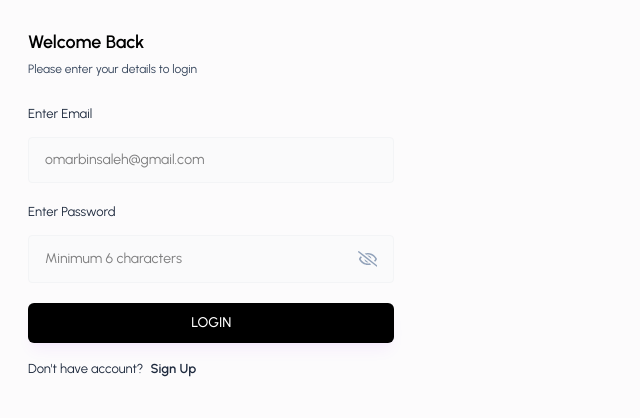
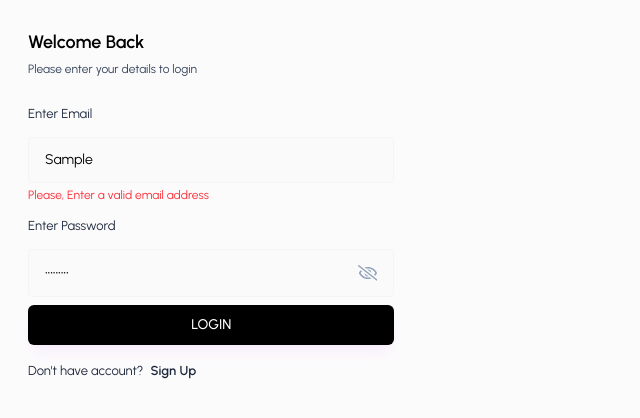
Before and after one commit to omarbinsaleh/resume-builder-frontend, a React (Vite) app: page /login in a window 1280 px wide. Both pictures are taken after typing "Sample", "Sample123" into the empty fields and a click on the button "LOGIN". Shown: the top 418 px of the page, without its empty margins (0-640 px from the left). Built offline with nearby package versions, Linux system fonts and the light colour scheme.

Commit message:
modified the login page

```diff
--- a/jsconfig.json
+++ b/jsconfig.json
@@ -0,0 +1,3 @@
+{
+
+}
--- a/src/components/Inputs/Input.jsx
+++ b/src/components/Inputs/Input.jsx
@@ -1,7 +1,7 @@
 import React, { useState } from 'react'
 import { FaRegEye, FaRegEyeSlash } from 'react-icons/fa';
 
-const Input = ({ value, onChange, label, placeholder, type }) => {
+const Input = ({ value, onChange, label, placeholder, type, errorMessage }) => {
    const [showPassword, setShowPassword] = useState(false);
 
    const toggleShowPassword = () => {
@@ -30,6 +30,8 @@ const Input = ({ value, onChange, label, placeholder, type }) => {
                </>
             )}
          </div>
+         {errorMessage && <p className='text-red-500 text-xs pb-2.5'>{errorMessage}</p>}
+
       </div>
    )
 }
--- a/src/index.css
+++ b/src/index.css
@@ -58,7 +58,7 @@
 }
 
 .input-box {
-  @apply w-full flex justify-between gap-3 text-sm text-black bg-gray-50/50 rounded px-4 py-3 mb-4 mt-3 border border-gray-100 outline-none focus-within:border-purple-300;
+  @apply w-full flex justify-between gap-3 text-sm text-black bg-gray-50/50 rounded px-4 py-3 mb-1 mt-3 border border-gray-100 outline-none focus-within:border-purple-300;
 }
 
 .btn-primary {
--- a/src/pages/Auth/Login.jsx
+++ b/src/pages/Auth/Login.jsx
@@ -2,20 +2,50 @@ import React, { useState } from 'react'
 import { useNavigate } from 'react-router';
 import Input from '../../components/Inputs/Input';
 import toast from 'react-hot-toast';
+import { validateEmail } from '../../utils/helper';
 
 const Login = ({setCurrentPage}) => {
   const [email, setEmail] = useState('');
   const [password, setPassword] = useState('');
-  const [error, setError] = useState(null)
+  const [emailError, setEmailError] = useState(null);
+  const [passwordError, setPasswordError] = useState(null);
   const navigate = useNavigate();
 
   // Handle the Login Form Submit
   const handleLogin = async (e) => {
     e.preventDefault();
-    toast.success(`Email: ${email} and Password: ${password}`)
-    setEmail('')
-    setPassword('');
 
+    // validate email
+    if (!email) {
+      setPasswordError('');
+      setEmailError("Please Enter your email");
+      return;
+    };
+    const isValidEmail = validateEmail(email);
+    if (!isValidEmail) {
+      setPasswordError('');
+      setEmailError("Please, Enter a valid email address");
+      return;
+    };
+
+    // validate password
+    if(!password) {
+      setEmailError('')
+      setPasswordError("Please enter the password");
+      return;
+    };
+
+    setEmailError('');
+    setPasswordError('');
+
+    // call the login api
+    try {
+      toast.success("User logged in successfully")
+      setEmail('');
+      setPassword('');
+    } catch (error) {
+
+    }
   }
 
   return (
@@ -24,10 +54,10 @@ const Login = ({setCurrentPage}) => {
       <p className='text-xs text-slate-700 mt-[5px] mb-6'>Please enter your details to login</p>
 
       <form onSubmit={handleLogin}>
-        <Input value={email} type='text' placeholder='omarbinsaleh@gmail.com' onChange={({target}) => setEmail(target.value)} label='Enter Email' />
-        <Input value={password} type='password' placeholder='Minimum 6 characters' onChange={({target}) => setPassword(target.value)} label='Enter Password' />
+        <Input value={email} type='text' placeholder='omarbinsaleh@gmail.com' onChange={({target}) => setEmail(target.value)} label='Enter Email' errorMessage={emailError} />
+        <Input value={password} type='password' placeholder='Minimum 6 characters' onChange={({target}) => setPassword(target.value)} label='Enter Password' errorMessage={passwordError} />
 
-        {error && <p className='text-red-500 text-xs pb-2.5'>{error}</p>}
+        {/* {error && <p className='text-red-500 text-xs pb-2.5'>{error}</p>} */}
         <button type='submit' className='btn-primary'>
           LOGIN
         </button>
--- a/src/utils/helper.js
+++ b/src/utils/helper.js
@@ -0,0 +1,4 @@
+export const validateEmail = (email) => {
+   const emailRegex = /^[a-zA-Z0-9._%+-]+@[a-zA-Z0-9.-]+\.[a-zA-Z]{2,}$/;
+   return emailRegex.test(email);
+}
```
